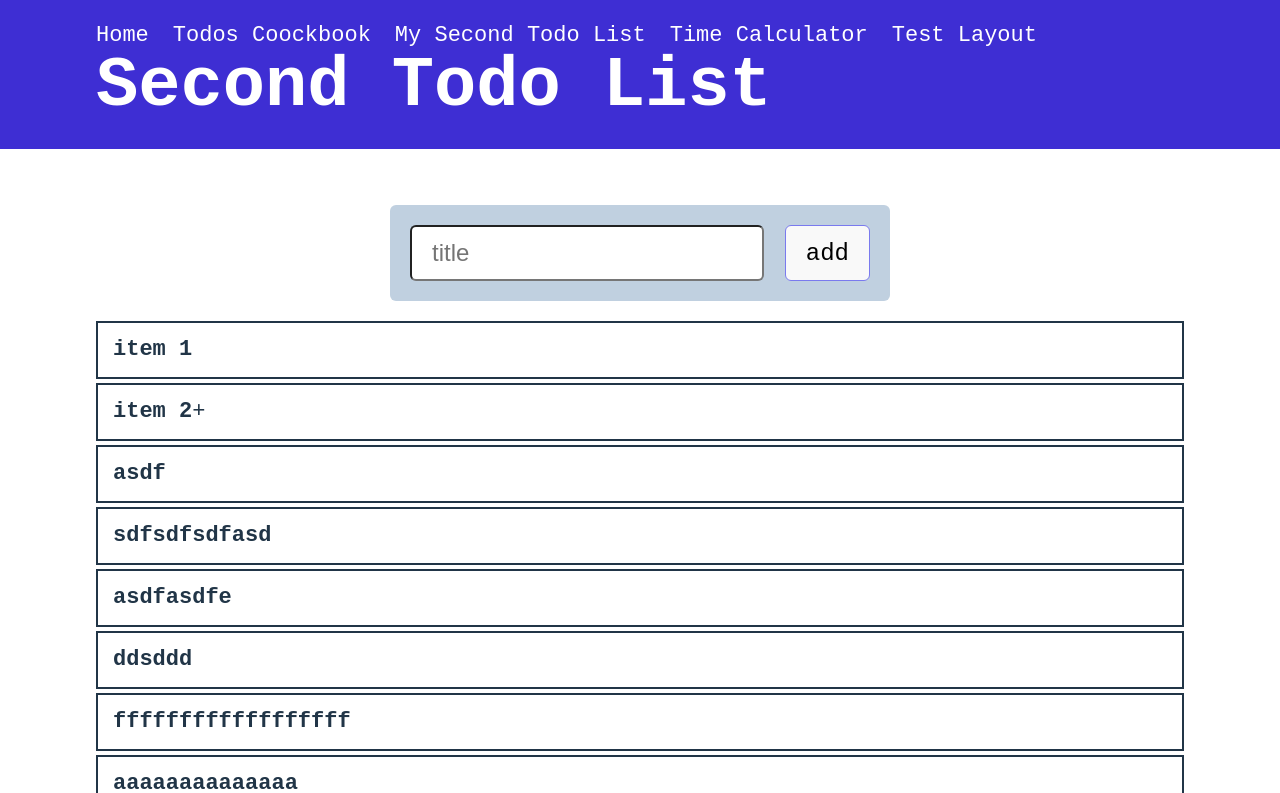
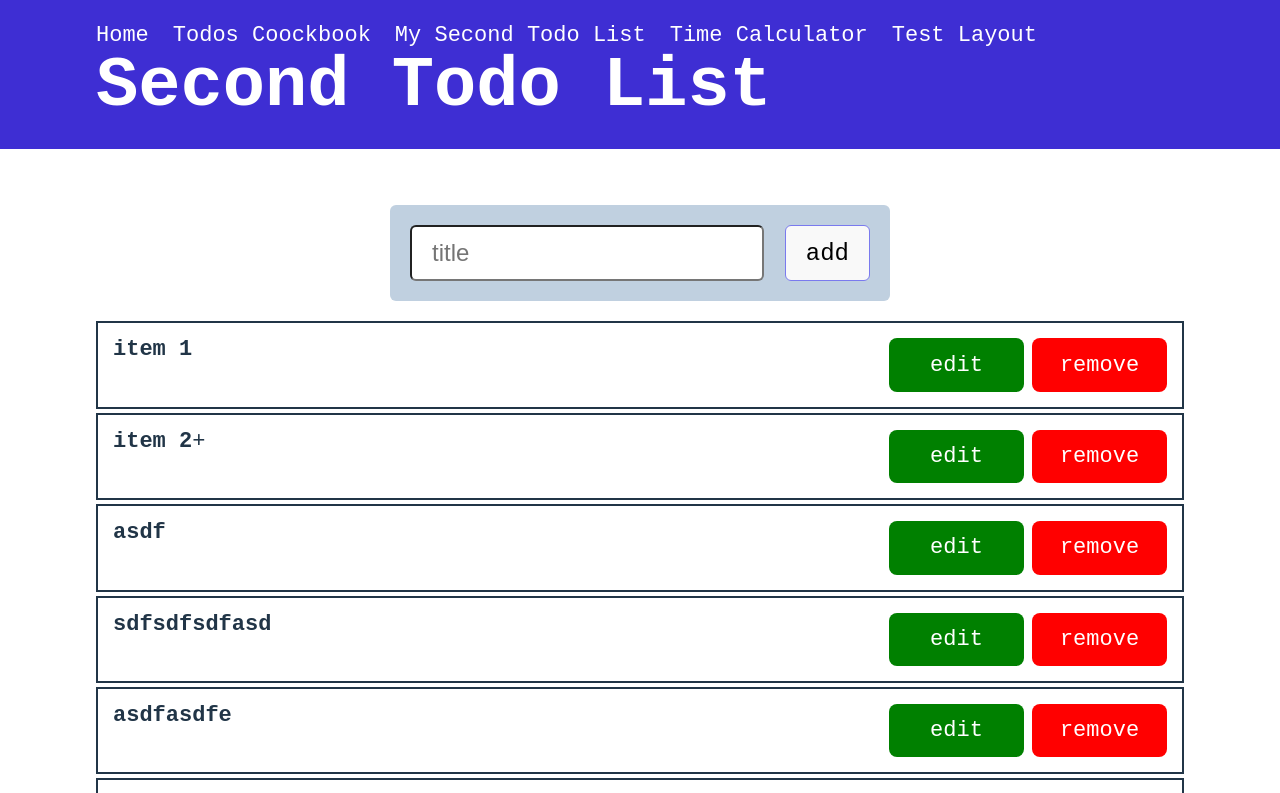
Before and after one commit to BorisRozumniy/vue-first-app, a Vue app: page /my-second-todo-list in a window 1280 px wide. Shown: the top 793 px of the page. Built offline with nearby package versions, Linux system fonts and the light colour scheme.

Commit message:
styled the TodoItem component

```diff
--- a/src/components/secondTodo/TodoItem.vue
+++ b/src/components/secondTodo/TodoItem.vue
@@ -1,7 +1,13 @@
 <template>
 	<div class="todo-item">
-		<b>{{ todo.title }}</b>
-		<span v-if="todo.isDone">+</span>
+		<div class="content">
+			<b>{{ todo.title }}</b>
+			<span v-if="todo.isDone">+</span>
+		</div>
+		<div class="buttons">
+			<button class="edit">edit</button>
+			<button class="remove">remove</button>
+		</div>
 	</div>
 </template>
 
@@ -16,8 +22,38 @@ export default {
 <style scoped>
 .todo-item {
 	display: flex;
+	flex-direction: column;
+	justify-content: space-between;
 	border: solid 2px;
-	padding: 15px;
 	margin-top: 4px;
 }
+
+.content {
+	padding: 15px;
+}
+.buttons {
+	padding: 15px;
+}
+
+.buttons button {
+	min-width: 135px;
+	color: white;
+}
+
+.buttons :nth-child(1) {
+	margin-right: 8px;
+}
+
+.remove {
+	background-color: red;
+}
+.edit {
+	background-color: green;
+}
+
+@media screen and (min-width: 580px) {
+.todo-item{
+	flex-direction: row;
+}
+}
 </style>
```
